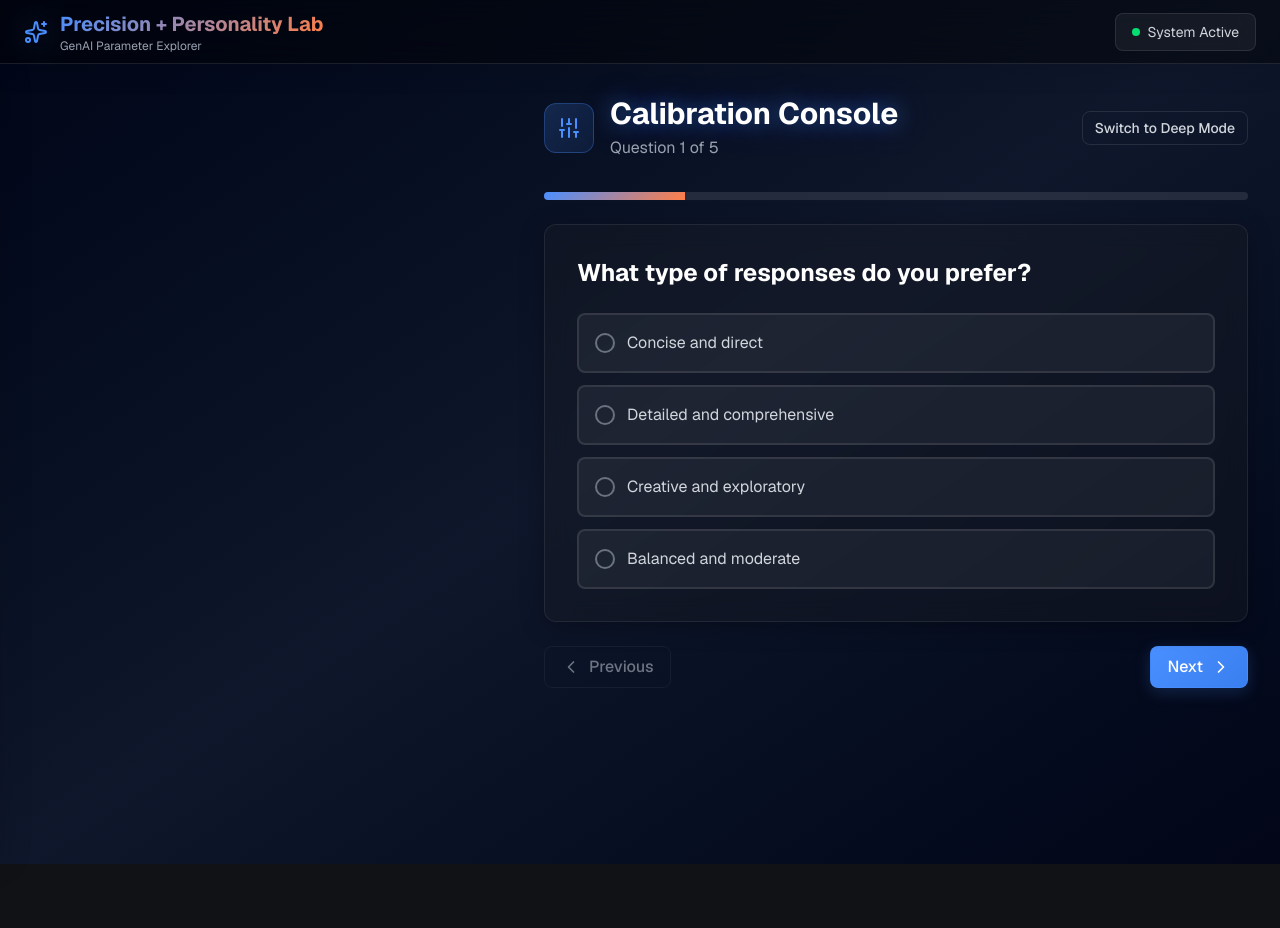
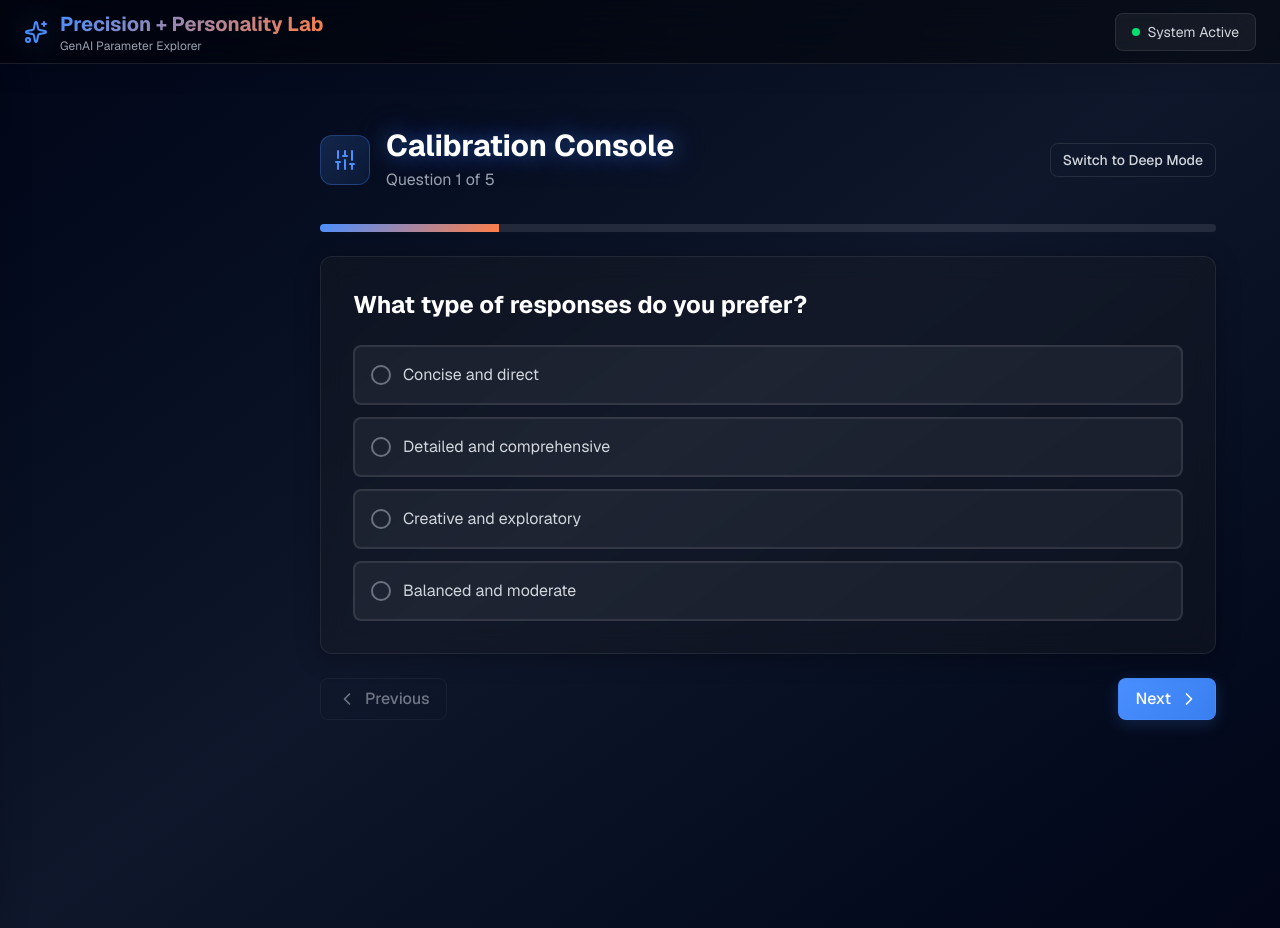
Before and after one commit to AlexSeisler/precision-personality-lab, a Next.js app in the folder precision-personality-lab/: page /calibration in a window 1280 px wide. Before the commit the page ends 864 px from the top, so only its background shows below. Built offline with nearby package versions, Linux system fonts and the light colour scheme.

Commit message:
testing different patch fixes...

```diff
--- a/precision-personality-lab/src/app/calibration/page.tsx
+++ b/precision-personality-lab/src/app/calibration/page.tsx
@@ -98,7 +98,7 @@ export default function CalibrationPage() {
   if (!currentQuestion && !isCalibrated) {
     return (
       <div className="py-8">
-        <div className="max-w-[1280px] mx-auto px-6 md:px-8 text-center">
+        <div className="px-6 md:px-8 text-center">
           <p className="text-gray-400">Loading calibration...</p>
         </div>
       </div>
@@ -116,7 +116,7 @@ export default function CalibrationPage() {
 
   return (
     <div className="min-h-screen py-8">
-      <div className="max-w-[1280px] mx-auto px-6 md:px-8">
+      <div className="px-6 md:px-8">
         <div className="flex items-center justify-between mb-8">
           <div className="flex items-center gap-4">
             <div className="p-3 rounded-xl bg-gradient-to-br from-[#4A8FFF]/20 to-[#3A7FEF]/10 border border-[#4A8FFF]/30">
@@ -245,7 +245,7 @@ interface CalibrationResultsViewProps {
 function CalibrationResultsView({ ranges, insights, onRecalibrate, onProceed }: CalibrationResultsViewProps) {
   return (
     <div className="min-h-screen py-8">
-      <div className="max-w-[1280px] mx-auto px-6 md:px-8">
+      <div className="px-6 md:px-8">
         <motion.div
           initial={{ opacity: 0, scale: 0.95 }}
           animate={{ opacity: 1, scale: 1 }}
--- a/precision-personality-lab/src/app/experiment/page.tsx
+++ b/precision-personality-lab/src/app/experiment/page.tsx
@@ -58,7 +58,7 @@ export default function ExperimentPage() {
 
   return (
     <div className="min-h-screen py-8">
-      <div className="max-w-[1280px] mx-auto px-6 md:px-8">
+      <div className="px-6 md:px-8">
         <div className="flex items-center justify-between mb-8">
           <div className="flex items-center gap-4">
             <div className="p-3 rounded-xl bg-gradient-to-br from-[#FF7E47]/20 to-[#EF6E37]/10 border border-[#FF7E47]/30">
--- a/precision-personality-lab/src/app/metrics/page.tsx
+++ b/precision-personality-lab/src/app/metrics/page.tsx
@@ -30,7 +30,7 @@ export default function MetricsPage() {
   if (currentResponses.length === 0) {
     return (
       <div className="py-8">
-        <div className="max-w-[1280px] mx-auto px-6 md:px-8">
+        <div className="px-6 md:px-8">
           <div className="flex items-center gap-4 mb-8">
             <div className="p-3 rounded-xl bg-gradient-to-br from-purple-500/20 to-purple-600/10 border border-purple-500/30">
               <BarChart3 className="w-6 h-6 text-purple-400" />
@@ -104,7 +104,7 @@ export default function MetricsPage() {
 
   return (
     <div className="min-h-screen py-8">
-      <div className="max-w-[1280px] mx-auto px-6 md:px-8">
+      <div className="px-6 md:px-8">
         <div className="flex items-center justify-between mb-8">
           <div className="flex items-center gap-4">
             <div className="p-3 rounded-xl bg-gradient-to-br from-purple-500/20 to-purple-600/10 border border-purple-500/30">
--- a/precision-personality-lab/src/app/page.tsx
+++ b/precision-personality-lab/src/app/page.tsx
@@ -10,7 +10,7 @@ export default function Home() {
   return (
     <div className="min-h-screen">
       <section className="relative py-20 lg:py-32">
-        <div className="max-w-[1280px] mx-auto px-6 md:px-8">
+        <div className="px-6 md:px-8">
           <motion.div
             initial={{ opacity: 0, y: 30 }}
             animate={{ opacity: 1, y: 0 }}
--- a/precision-personality-lab/src/components/layout/app-shell.tsx
+++ b/precision-personality-lab/src/components/layout/app-shell.tsx
@@ -13,7 +13,8 @@ export function AppShell({ children }: AppShellProps) {
   const [sidebarOpen, setSidebarOpen] = useState(false);
 
   return (
-    <div className="min-h-screen bg-gradient-to-br from-slate-950 via-slate-900 to-slate-950">
+    <div className="min-h-screen bg-gradient-to-br from-slate-950 via-slate-900 to-slate-950 text-white">
+      {/* Accessibility skip link */}
       <a
         href="#main-content"
         className="sr-only focus:not-sr-only focus:absolute focus:top-4 focus:left-4 focus:z-[100] focus:px-4 focus:py-2 focus:bg-[#4A8FFF] focus:text-white focus:rounded-lg focus:shadow-lg"
@@ -21,24 +22,32 @@ export function AppShell({ children }: AppShellProps) {
         Skip to main content
       </a>
 
+      {/* Radial background gradients */}
       <div className="fixed inset-0 bg-[radial-gradient(ellipse_at_top_right,_var(--tw-gradient-stops))] from-cyan-900/20 via-transparent to-transparent pointer-events-none" />
       <div className="fixed inset-0 bg-[radial-gradient(ellipse_at_bottom_left,_var(--tw-gradient-stops))] from-blue-900/20 via-transparent to-transparent pointer-events-none" />
 
+      {/* Header */}
       <Header onMenuClick={() => setSidebarOpen(true)} />
 
-      <div className="flex pt-16">
+      {/* Layout container */}
+      <div className="flex min-h-screen pt-16">
+        {/* Sidebar */}
         <Sidebar isOpen={sidebarOpen} onClose={() => setSidebarOpen(false)} />
 
+        {/* Main content wrapper */}
+        <div className="flex-1 flex justify-center">
           <main
             id="main-content"
-          className="flex-1 lg:ml-64 min-h-[calc(100vh-4rem)] relative"
             role="main"
             aria-label="Main content"
+            className="px-6 md:px-8 py-8 relative"
           >
             <div className="relative z-10">{children}</div>
           </main>
         </div>
+      </div>
 
+      {/* Toast notifications */}
       <ToastContainer />
     </div>
   );
```
Lines whose indentation alone changed are shown as unchanged.
